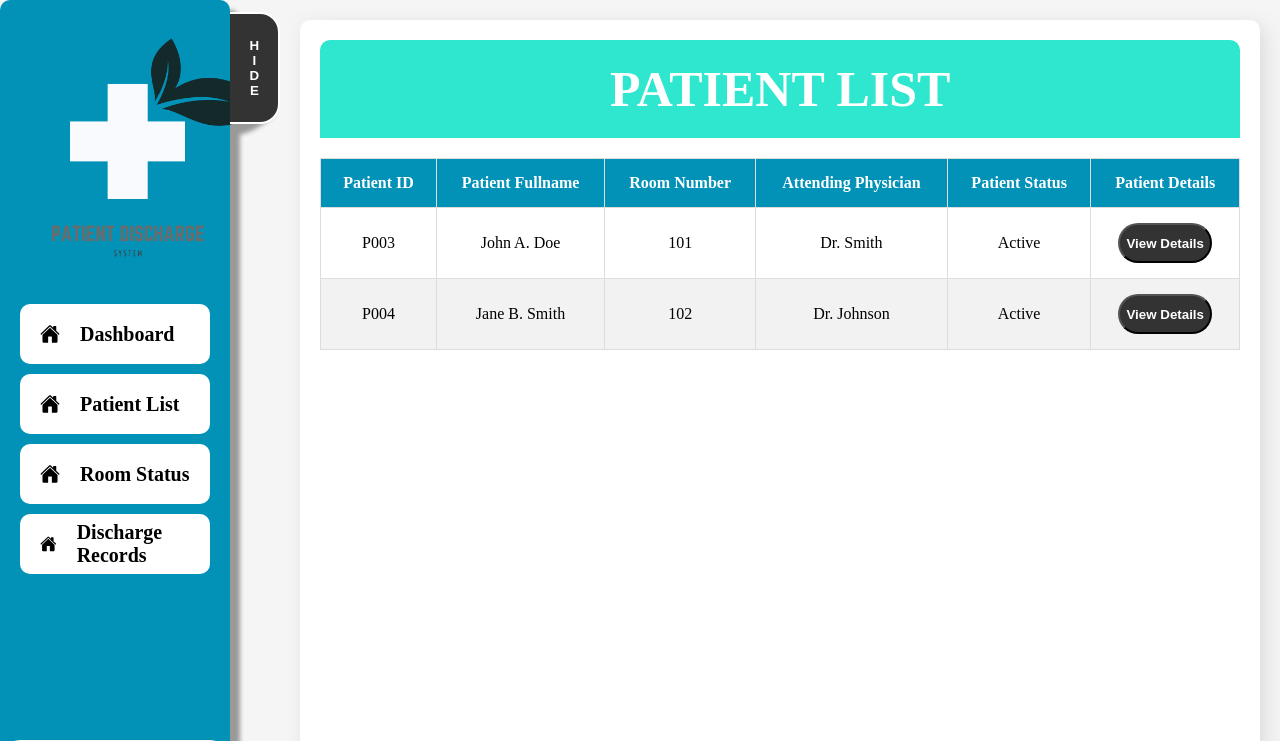
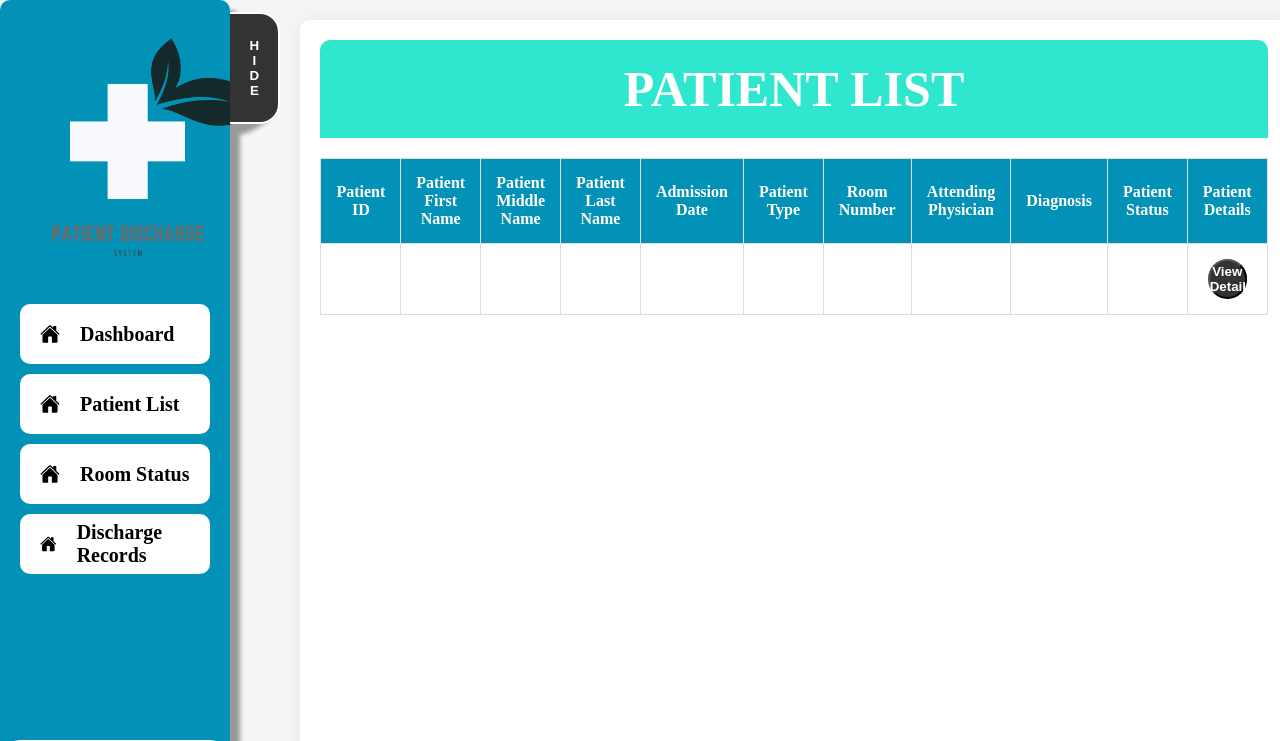
Before and after one commit to bcharles4/sia102_4a_grp4, a Django app: page /patientList/ in a window 1280 px wide. Shown: the top 741 px of the page. Run offline with Django 5.2, Linux system fonts and the light colour scheme; some libraries are stand-ins or nearby versions.

Commit message:
Update patientList.html

```diff
--- a/DocuCare-Integrated_System-Django/SIA102/SIA102/templates/SIA102/patientList.html
+++ b/DocuCare-Integrated_System-Django/SIA102/SIA102/templates/SIA102/patientList.html
@@ -18,34 +18,32 @@
             <thead>
                 <tr>
                     <th>Patient ID</th>
-                    <th>Patient Fullname</th>
+                    <th>Patient First Name</th>
+                    <th>Patient Middle Name</th>
+                    <th>Patient Last Name</th>
+                    <th>Admission Date</th>
+                    <th>Patient Type</th>
                     <th>Room Number</th>
                     <th>Attending Physician</th>
+                    <th>Diagnosis</th>
                     <th>Patient Status</th>
                     <th>Patient Details</th>
                 </tr>
             </thead>
             <tbody>
                 <tr>
-                    <td>P003</td>
-                    <td>John A. Doe</td>
-                    <td>101</td>
-                    <td>Dr. Smith</td>
-                    <td>Active</td>
+                    <td></td>
+                    <td></td>
+                    <td></td>
+                    <td></td>
+                    <td></td>
+                    <td></td>
+                    <td></td>
+                    <td></td>
+                    <td></td>
+                    <td></td>
                     <td>
                         <button onclick="window.location.href='{% url 'patient' 'P003' %}'">
-                            View Details
-                        </button>
-                    </td>
-                </tr>
-                <tr>
-                    <td>P004</td>
-                    <td>Jane B. Smith</td>
-                    <td>102</td>
-                    <td>Dr. Johnson</td>
-                    <td>Active</td>
-                    <td>
-                        <button  onclick="window.location.href='{% url 'patient' 'P004' %}'">
                             View Details
                         </button>
                     </td>
```
